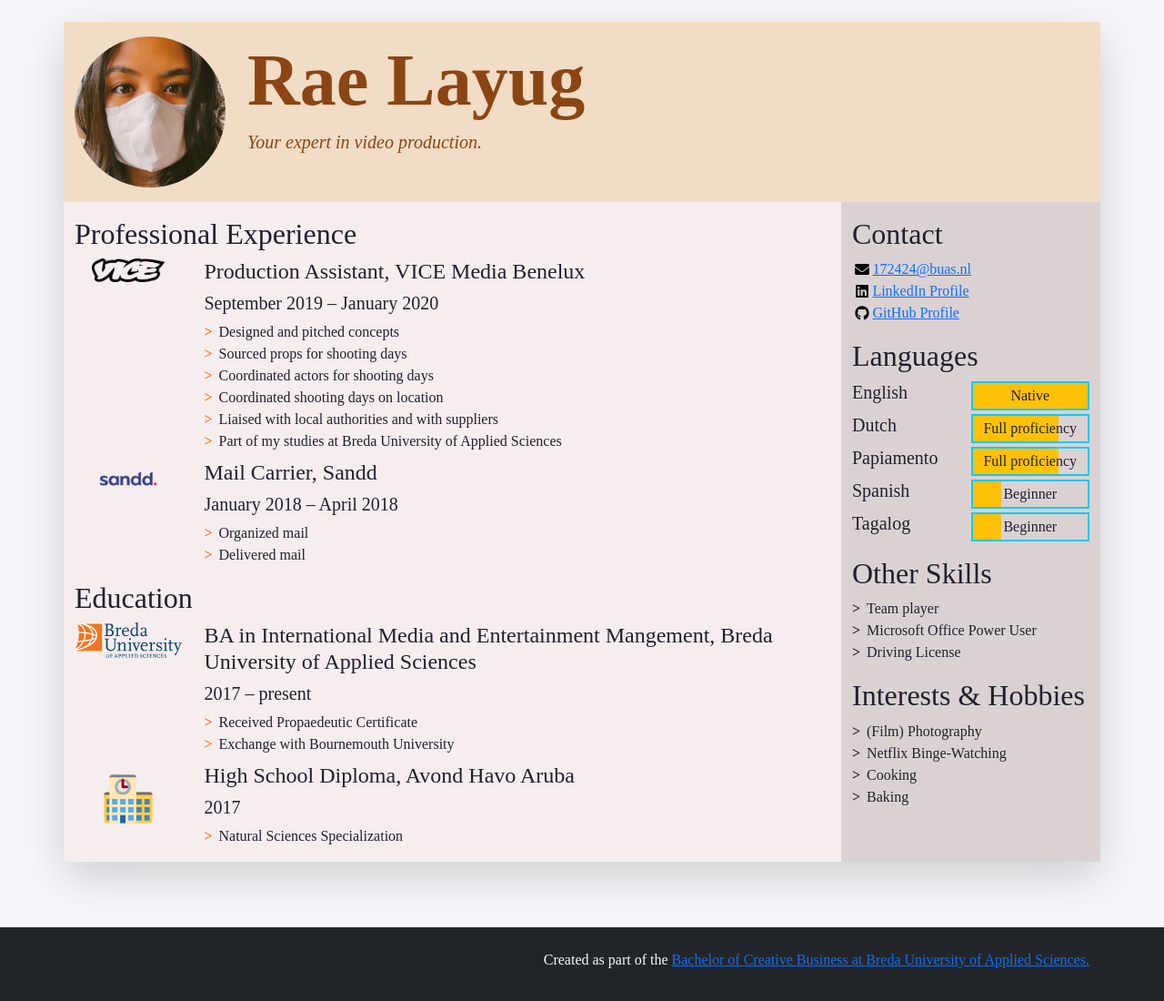
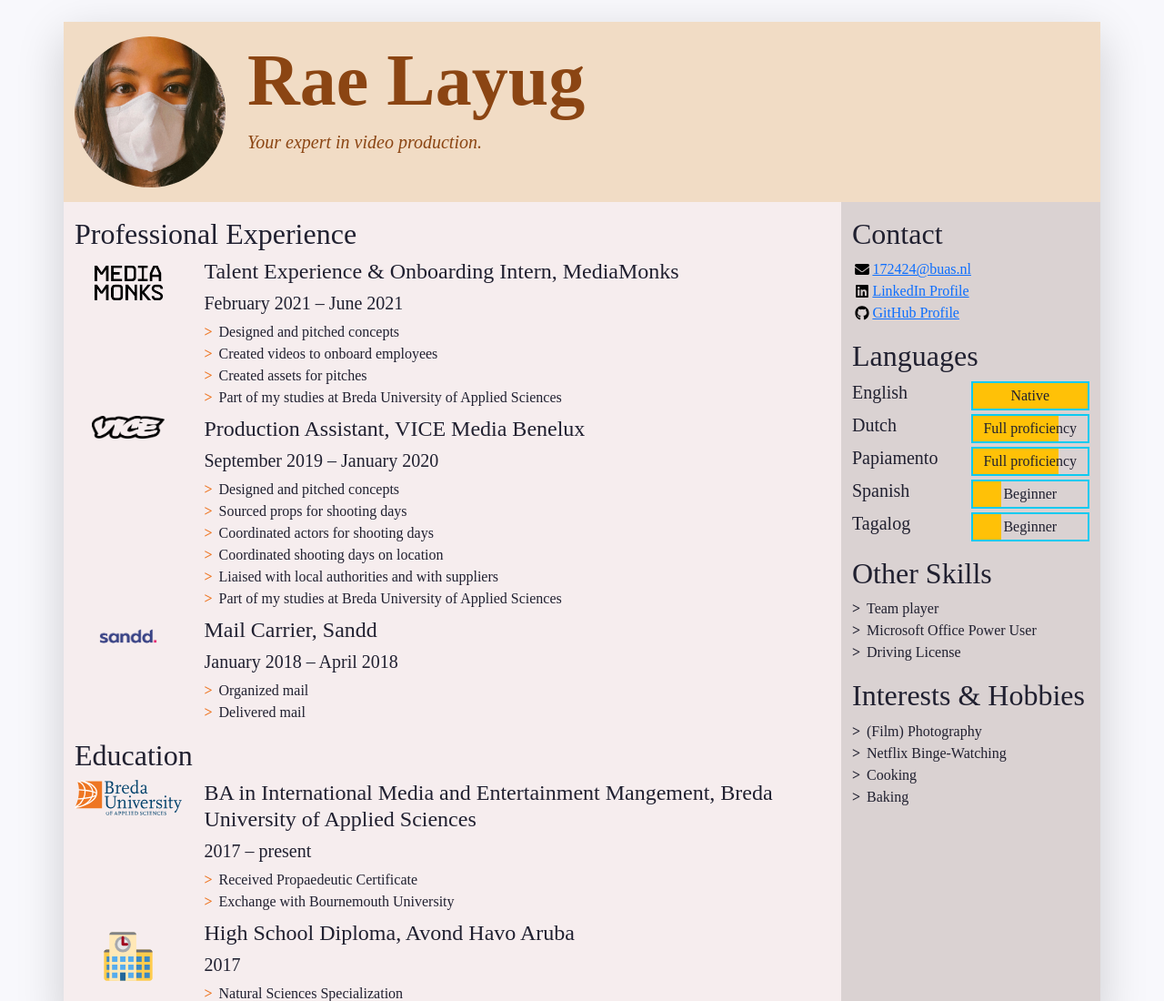
Before and after one commit to raelayug/raecv, a plain HTML site: page index.html in a window 1280 px wide. Shown: the top 1100 px of the page at 91% size. Drawn offline with nearby package versions, Linux system fonts and the light colour scheme; a web font is replaced by a local one.

Commit message:
employers update

```diff
--- a/index.html
+++ b/index.html
@@ -82,7 +82,26 @@
             -->
             <ul class="biography-list list-unstyled">
 
-              <!-- Top item (generally the latest or most relevant) in professional experience -->
+			  <!-- Top item (generally the latest or most relevant) in professional experience -->
+              <li class="biography-item row mb-2">
+                <!-- We're using a grid inside a grid so we can align logos and text -->
+                <div class="logo-container col-3 col-sm-2 col-md-3 col-lg-2">
+                  <img class="biography-logo mw-100 d-block mx-auto" src="images/employers/mediamonks.png" alt="Company logo" width="80">
+                </div>
+                <div class="biography-contents col-9 col-sm-10 col-md-9 col-lg-10">
+                  <h4>Talent Experience &amp; Onboarding Intern, MediaMonks</h4>
+                  <h5>February 2021 &ndash; June 2021</h5>
+                  <!-- Use the list below to talk about your achievements -->
+                  <ul class="biography-details list-unstyled">
+                    <li>Designed and pitched concepts</li>
+					<li>Created videos to onboard employees</li>
+					<li>Created assets for pitches</li>
+                    <li>Part of my studies at Breda University of Applied Sciences</li>
+                  </ul>
+                </div>
+              </li>
+
+              <!-- 2nd item in professional experience -->
               <li class="biography-item row mb-2">
                 <!-- We're using a grid inside a grid so we can align logos and text -->
                 <div class="logo-container col-3 col-sm-2 col-md-3 col-lg-2">
@@ -103,7 +122,7 @@
                 </div>
               </li>
 
-              <!-- 2nd item in professional experience -->
+              <!-- 3rd item in professional experience -->
               <li class="biography-item row mb-2">
                 <div class="logo-container col-3 col-sm-2 col-md-3 col-lg-2">
                 <!-- We're using a grid inside a grid so we can align logos and text -->
```
Also changed, not shown: images/employers/mediamonks.png (added), 1 other file.
